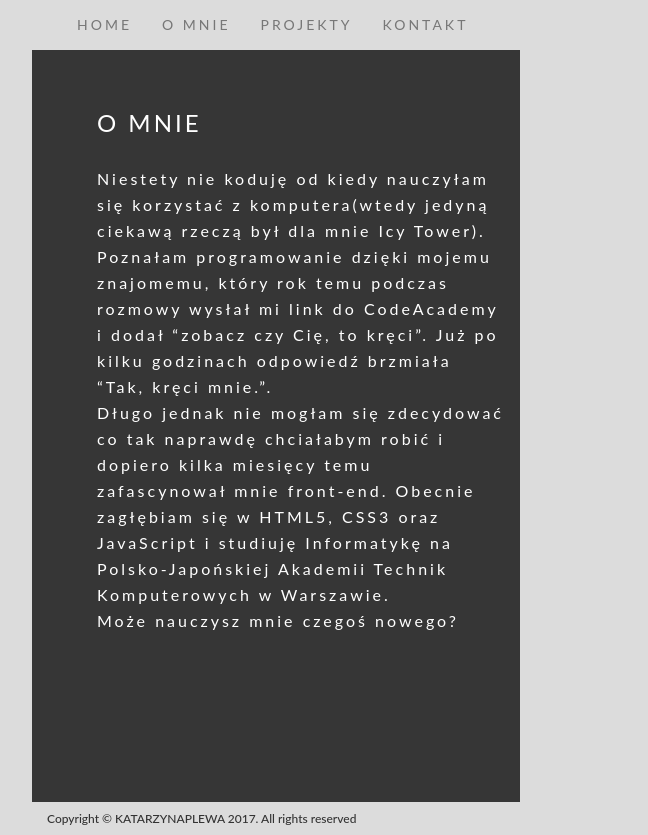
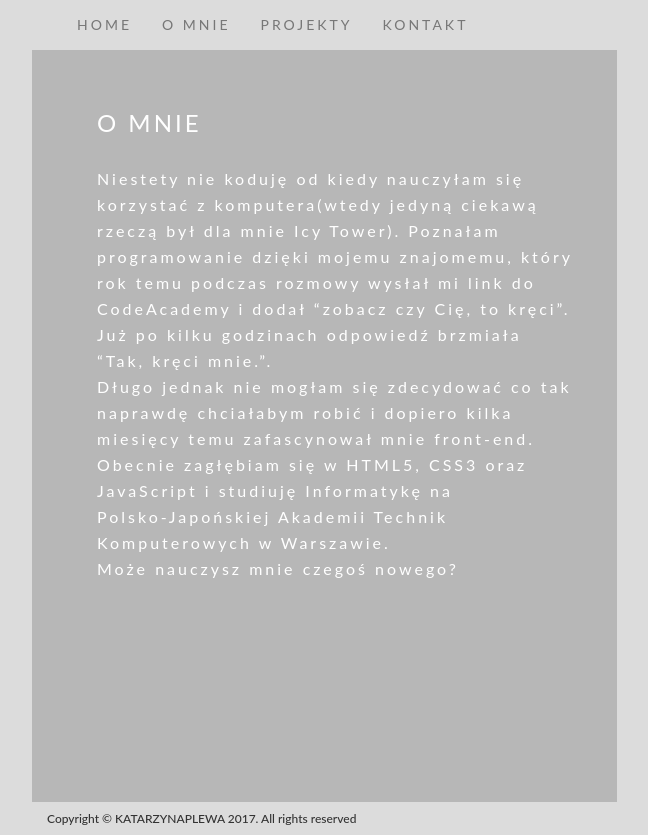
Before and after one commit to kplewa/kplewa.github.io, a plain HTML site: page site/omnie.html in a window 1280 px wide. Shown: the whole page, without its empty margins (23-671 px from the left). Drawn offline with nearby package versions, Linux system fonts and the light colour scheme.

Commit message:
everything

```diff
--- a/site/omnie.html
+++ b/site/omnie.html
@@ -44,7 +44,7 @@
                 </nav>
             </header>
             <section class="row">
-                <div class="col-md-5 col-xs-12 kontakt">
+                <div class="col-md-6 col-xs-12 author-left">
                     <h2 class="author-title">O MNIE</h2>
                         <p class="author-paragraph">
                             Niestety nie koduję od kiedy nauczyłam się korzystać z komputera(wtedy jedyną ciekawą rzeczą był dla mnie Icy Tower). Poznałam programowanie dzięki mojemu znajomemu, który rok temu podczas rozmowy wysłał mi link do CodeAcademy i dodał “zobacz czy Cię, to kręci”. Już po kilku godzinach odpowiedź brzmiała<br> “Tak, kręci mnie.”.<br> Długo jednak nie mogłam się zdecydować co tak naprawdę chciałabym robić i dopiero kilka miesięcy temu zafascynował mnie front-end. Obecnie zagłębiam się w HTML5, CSS3 oraz JavaScript i studiuję Informatykę na <br>Polsko-Japońskiej Akademii Technik Komputerowych w Warszawie.<br>
```
Also changed, not shown: site/kontakt.html (+1 -1 lines).
